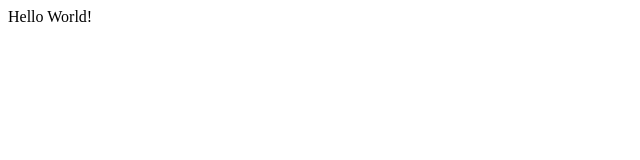
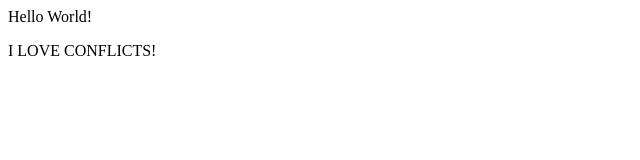
Before and after one commit to Maxrosoft/demo-repo, a plain HTML site: page index.html in a window 1280 px wide. Shown: the whole page, without its empty margins (0-640 px from the left). Drawn offline with Linux system fonts and the light colour scheme.

Commit message:
added conflicts

```diff
--- a/index.html
+++ b/index.html
@@ -7,5 +7,6 @@
 </head>
 <body>
     <div>Hello World!</div>
+    <p>I LOVE CONFLICTS!</p>
 </body>
 </html>
```
